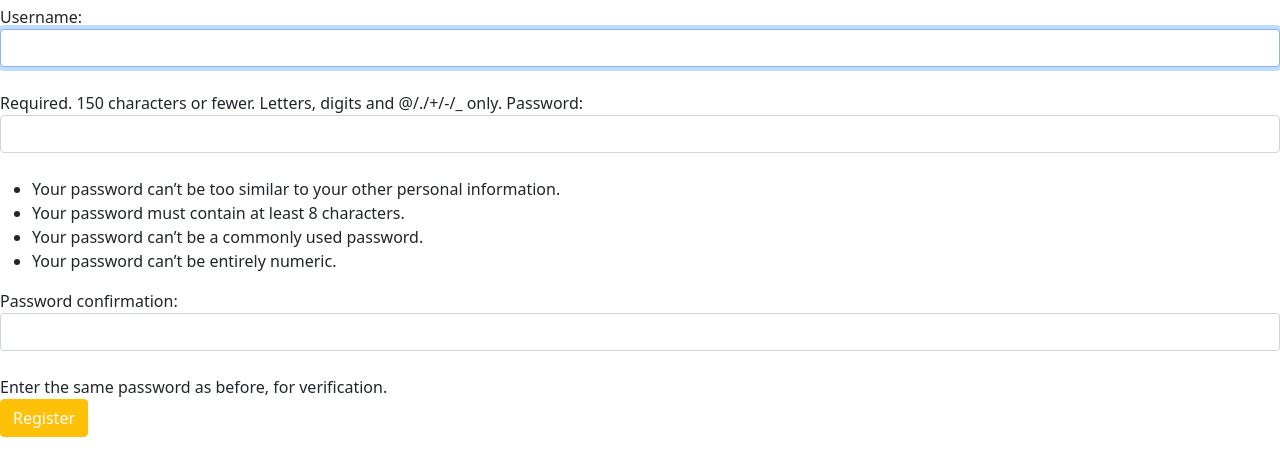
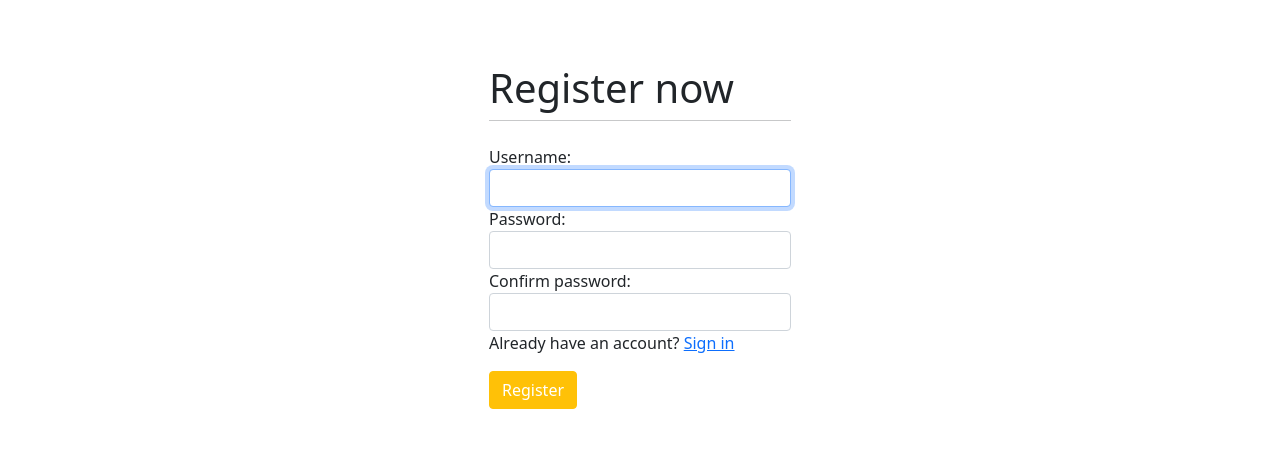
Before and after one commit to Mich121/Advertisement-Website, a Django app: page /members/register/ in a window 1280 px wide. Shown: the part 162-638 px from the top of the page. Run offline with Django 3.2, Linux system fonts and the light colour scheme.

Commit message:
view of register page

```diff
--- a/advertisementwebsite/members/forms.py
+++ b/advertisementwebsite/members/forms.py
@@ -5,18 +5,28 @@ from django.urls import reverse_lazy
 from website.models import Profile
 
 class RegisterForm(UserCreationForm):
-    email = forms.EmailField(max_length=30, widget=forms.EmailInput(attrs={'class':'form-control', 'default':'', 'type':'hidden'}), required=False)
-    first_name = forms.CharField(max_length=100, widget=forms.TextInput(attrs={'class':'form-control', 'default':'', 'type':'hidden'}), required=False)
-    last_name = forms.CharField(max_length=100, widget=forms.TextInput(attrs={'class':'form-control', 'default':'', 'type':'hidden'}), required=False)
+    username = forms.CharField(max_length=100, widget=forms.TextInput(attrs={'class':'form-control col-3',"id":"username"}))
+    password1 = forms.CharField(max_length=30,label="Password", widget=forms.PasswordInput(attrs={'class':'form-control col-3',"id":"password1"}))
+    password2 = forms.CharField(max_length=30,label="Confirm password" ,widget=forms.PasswordInput(attrs={'class':'form-control col-3',"id":"password2"}))
+
     class Meta:
         model = User
-        fields = ('username','email', 'first_name', 'last_name', 'password1', 'password2')
+        fields = ('username','password1', 'password2')
 
-    def __init__(self, *args, **kwargs):
-        super(RegisterForm, self).__init__(*args, **kwargs)
-        self.fields['username'].widget.attrs['class'] = 'form-control'
-        self.fields['password1'].widget.attrs['class'] = 'form-control'
-        self.fields['password2'].widget.attrs['class'] = 'form-control'
+    def clean_password2(self):
+        password1=self.cleaned_data.get("password1")
+        password2=self.cleaned_data.get("password2")
+        if password1 != password2:
+                raise forms.ValidationError("The given passwords do not match")
+        return password2
+
+    def clean_username(self):
+        username= self.cleaned_data.get("username")
+        qs=User.objects.filter(username__iexact=username)
+        if qs.exists():
+            raise forms.ValidationError("This user is already taken")
+
+        return username
 
 class ProfilePageForm(forms.ModelForm):
     class Meta:
--- a/advertisementwebsite/members/templates/registration/create_profile_page.html
+++ b/advertisementwebsite/members/templates/registration/create_profile_page.html
@@ -2,7 +2,7 @@
 {% block content %}
 
 {% if user.is_authenticated %}
-    <div class="form-group">
+    <div class="form-group" style="width: 70%; height: 70%; margin-left: auto; margin-right: auto;">
     <form method="POST" enctype="multipart/form-data">
         {% csrf_token %}
         {{ form.media }}
--- a/advertisementwebsite/members/templates/registration/login.html
+++ b/advertisementwebsite/members/templates/registration/login.html
@@ -1,7 +1,7 @@
 {% extends 'base.html' %}
 {% block content %}
 
-    <div class="form-group">
+    <div class="form-group" style="width: 70%; height: 70%; margin-left: auto; margin-right: auto;">
     <form method="POST" style="padding-top: 20px;">
         {% csrf_token %}
             <div class="mb-3">
--- a/advertisementwebsite/members/templates/registration/registration.html
+++ b/advertisementwebsite/members/templates/registration/registration.html
@@ -1,12 +1,32 @@
 {% extends 'base.html' %}
-{% block content %}
 
-    <div class="form-group">
-    <form method="POST" enctype="multipart/form-data" style="padding-top:5px;">
-        {% csrf_token %}
-        {{ form.media }}
-        {{ form }}
-        </br>
-        <button class="btn btn-warning" style="color: white;">Register</button>
+{%block content%}
+<div id="content", name="content", class="main">
+    <div class="row justify-content-center mt-3">
+        <div class="col-3">
+            <h1 class="mt-5">Register now</h1>
+            <hr class="mt-0 mb-4">
+
+        <form method="POST" class="form-group">
+            {% csrf_token %}
+            {{form.username.label_tag}}
+            {{form.username}}
+            {{form.username.errors}}
+
+            {{form.password1.label_tag}}
+            {{form.password1}}
+
+            {{form.password2.label_tag}}
+            {{form.password2}}
+
+            <div style="color: red;">
+            {{form.password2.errors}}
+            {{form.password1.errors}}
+            </div>
+
+            <p>Already have an account? <a href="{% url 'login' %}">Sign in</a></p>
+            <button type="submit" class="btn btn-warning" style="color: white;">Register</button>
+        </form>
     </div>
-{% endblock %}
+</div>
+{% endblock content %}
--- a/advertisementwebsite/members/templates/registration/show_profile.html
+++ b/advertisementwebsite/members/templates/registration/show_profile.html
@@ -6,7 +6,7 @@
     <!-- user page-->
     </br>
     <h1 style="color: white; background-color: #ffc107; display: flex; justify-content: center; align-items: center;">Your page</h1>
-    <div class="card mb-3" style="padding-top: 10px;">
+    <div class="card mb-3" style="padding-top: 10px; width: 70%; height: 70%; margin-left: auto; margin-right: auto;">
         <div class="row g-0">
           <div class="col-md-2">
             {% if profile.profile_picture %}
--- a/advertisementwebsite/members/templates/registration/update_profile_page.html
+++ b/advertisementwebsite/members/templates/registration/update_profile_page.html
@@ -3,7 +3,7 @@
 
 {% if user.is_authenticated %}
     {% if user.id == profile.user.id %}
-        <div class="form-group">
+        <div class="form-group" style="width: 70%; height: 70%; margin-left: auto; margin-right: auto;">
         <form method="POST" enctype="multipart/form-data">
             {% csrf_token %}
             {{ form.media }}
--- a/advertisementwebsite/members/views.py
+++ b/advertisementwebsite/members/views.py
@@ -8,7 +8,7 @@ from website.models import Profile, Advertisement
 class UserRegisterView(generic.CreateView):
     form_class = RegisterForm
     template_name = 'registration/registration.html'
-    success_url = reverse_lazy('home')
+    success_url = reverse_lazy('login')
 
 class UpdateProfile(generic.UpdateView):
     model = Profile
--- a/advertisementwebsite/website/templates/add_advertisement.html
+++ b/advertisementwebsite/website/templates/add_advertisement.html
@@ -2,7 +2,7 @@
 {% block content %}
 
 {% if user.is_authenticated %}
-    <div class="form-group">
+    <div class="form-group" style="width: 70%; height: 70%; margin-left: auto; margin-right: auto;">
     <form method="POST" enctype="multipart/form-data">
         {% csrf_token %}
         {{ form.media }}
```
Also changed, not shown: advertisementwebsite/db.sqlite3.
